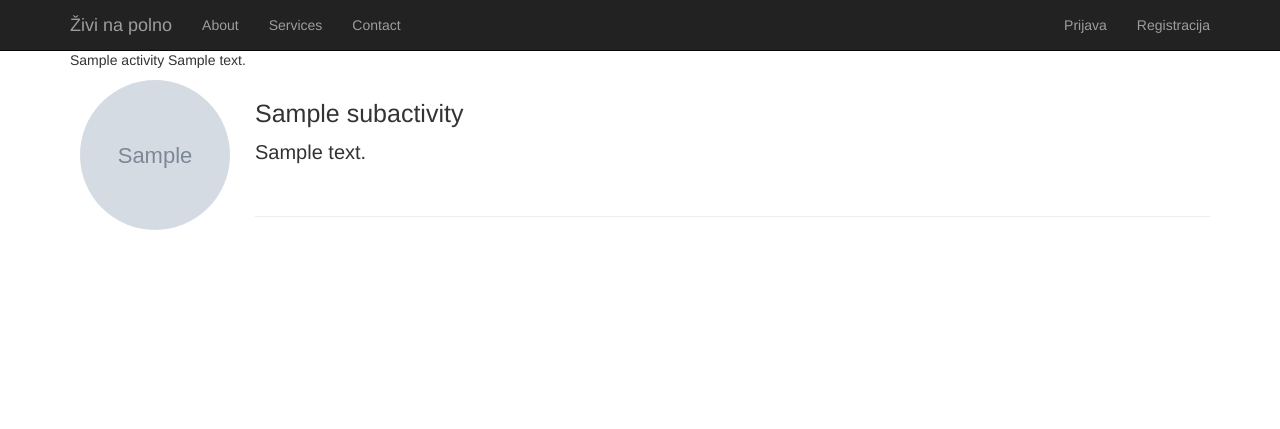
After one commit to GiaEla/zivinapolno, a Django app: page /dejavnost/1/ in a window 1280 px wide. The commit adds this page. Shown: the top 429 px of the page. Run offline with Django 3.2, Linux system fonts and the light colour scheme; tables that the repository leaves empty hold one stand-in row (values such as "Sample post"); grey boxes marked "Sample" are stand-in pictures; parts of the project's set-up code (start-up, migrations or seed data) failed here and were passed over; some libraries are stand-ins or nearby versions.

Commit message:
Sub_activity class, working details page

```diff
--- a/pro/models.py
+++ b/pro/models.py
@@ -451,3 +451,23 @@ class Activity(models.Model):
 
     def __str__(self):
         return '%s' % self.name
+
+
+class SubActivity(models.Model):
+    name = models.CharField('Dejavnost', max_length=50)
+    short_description = models.CharField('Enostavčni opis', max_length=100, null=False)
+    description = models.CharField('Opis', max_length=500, null=True)
+    image = models.ImageField('Slika', null=False)
+    link = models.CharField('Povezava', max_length=150, null=True, blank=True)
+    z_index = models.PositiveSmallIntegerField('Zaporedni prikaz na strani', unique=True, null=True, blank=True)
+    activity = models.ForeignKey('Activity', verbose_name="Spada k dejavnosti")
+
+    class Meta:
+        verbose_name = _(u'del večje dejavnosti')
+        verbose_name_plural = _(u'deli večje dejavnosti')
+
+    def __unicode__(self):
+        return '%s' % self.name
+
+    def __str__(self):
+        return '%s' % self.name
--- /dev/null
+++ b/templates/about.html
@@ -0,0 +1,23 @@
+{% extends "base.html" %}
+
+{% block title %}
+    {{ activity }}
+{% endblock %}
+
+
+{% block content %}
+    {{ activity }}
+    {{ description }}
+
+{% for sub_activity in  sub_activities %}
+
+   <div class="featurette" id="center">
+        <img class="featurette-image img-circle img-responsive {% if forloop.counter|divisibleby:2 %}pull-right {% else %}pull-left{% endif %}" src="{{ sub_activity.image.url}}">
+        <h2 class="featurette-heading"> {{ sub_activity.name }}</h2>
+        <p class="lead"> {{ sub_activity.description }} </p>
+    </div>
+
+    <hr class="featurette-divider">
+
+{% endfor %}
+{% endblock %}
--- a/templates/base.html
+++ b/templates/base.html
@@ -39,7 +39,7 @@
                     <span class="icon-bar"></span>
                     <span class="icon-bar"></span>
                 </button>
-                <a class="navbar-brand" href="#"> Živi na polno </a>
+                <a class="navbar-brand" href="{% url 'index' %}"> Živi na polno </a>
             </div>
             <!-- Collect the nav links, forms, and other content for toggling -->
             <div class="collapse navbar-collapse" id="bs-example-navbar-collapse-1">
--- a/templates/index.html
+++ b/templates/index.html
@@ -62,7 +62,7 @@
     {% for activity in all_activities %}
     <div class="featurette" id="center">
         <img class="featurette-image img-circle img-responsive {% if forloop.counter|divisibleby:2 %}pull-right {% else %}pull-left{% endif %}" src="{{ activity.image.url}}">
-        <h2 class="featurette-heading"> {{ activity.name }}</h2>
+        <a href="{% url 'activities' pk=activity.id %}"> <h2 class="featurette-heading"> {{ activity.name }}</h2> </a>
         <p class="lead"> {{ activity.description }} </p>
     </div>
 
--- a/templates/tickets.html
+++ b/templates/tickets.html
@@ -4,12 +4,9 @@
     {{ event_name }}
 {% endblock %}
 
-{% block header %}
-<h1>{{ event_name }}</h1>
-{% endblock %}
-
 
 {% block content %}
+    <h1>{{ event_name }}</h1>
     {% if user.is_authenticated %}
         <hr>
         {% include 'ticket_form.html' %}
--- a/zivinapolno/urls.py
+++ b/zivinapolno/urls.py
@@ -19,7 +19,7 @@ from django.conf.urls.static import static
 from django.contrib import admin
 from django.contrib.auth import views as auth_views
 
-from zivinapolno.views import index, more, tickets, register, success, login
+from zivinapolno.views import index, more, tickets, register, success, login, about
 
 urlpatterns = [
     url(r'^admin/', admin.site.urls),
@@ -30,6 +30,7 @@ urlpatterns = [
     url(r'^success/$', success, name="success"),
     url(r'^login/$', auth_views.login, name='login'),
     url(r'^logout/$', auth_views.logout, {'next_page': '/'}, name='logout'),
+    url(r'^dejavnost/(?P<pk>\d+)/$', about, name="activities"),
     # url('^', include('django.contrib.auth.urls')),
 ]
 if settings.DEBUG:
--- a/zivinapolno/views.py
+++ b/zivinapolno/views.py
@@ -3,7 +3,7 @@ import datetime
 from django.shortcuts import render, get_object_or_404, redirect
 
 from pro.admin import admin_mail
-from pro.models import Invoice, Offer, Event, EventDetail, Product, ProductEvent, ProductQuantity, Activity
+from pro.models import Invoice, Offer, Event, EventDetail, Product, ProductEvent, ProductQuantity, Activity, SubActivity
 from utils.costumer_related import mail, create_offer
 from .forms import RegistrationForm, LoginForm, TicketForm
 from random import choice
@@ -89,3 +89,16 @@ def login(request):
         form = LoginForm()
 
     return render(request, 'registration/login.html', {'form': form})
+
+
+def about(request, pk):
+
+    activity = get_object_or_404(Activity, pk=pk)
+    description = activity.description
+    sub_activities = SubActivity.objects.filter(activity=activity)
+
+    return render(request, 'about.html', {
+                                            'activity': activity,
+                                            'description': description,
+                                            'sub_activities': sub_activities,
+                                        })
```
Also changed, not shown: pro/admin.py (+7 -0 lines), templates/more.html (+3 -5 lines). Lines whose indentation alone changed are shown as unchanged.
